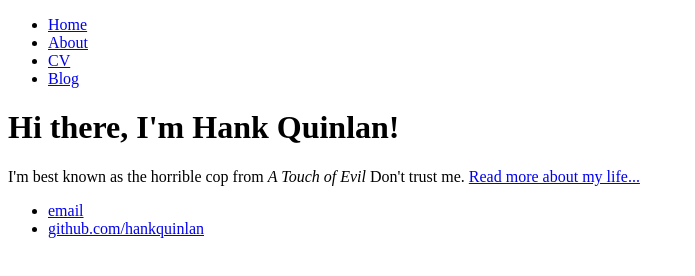
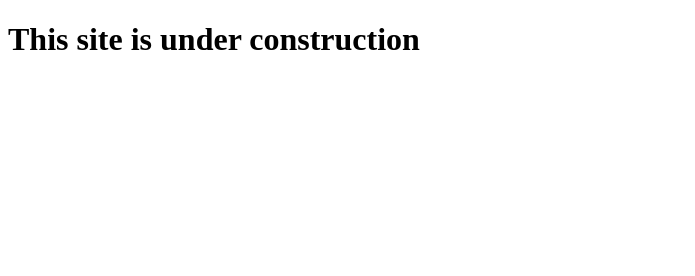
Before and after one commit to ibtgraydon/ibtgraydon.github.io, a plain HTML site: page index.html in a window 1280 px wide. Shown: the whole page, without its empty margins (0-695 px from the left). Drawn offline with Linux system fonts and the light colour scheme.

Commit message:
Update index.html

```diff
--- a/index.html
+++ b/index.html
@@ -4,25 +4,6 @@
 		<title>Hank Quinlan, Horrible Cop</title>
 	</head>
 	<body>
-		<nav>
-    		<ul>
-        		<li><a href="/">Home</a></li>
-	        	<li><a href="/about">About</a></li>
-        		<li><a href="/cv">CV</a></li>
-        		<li><a href="/blog">Blog</a></li>
-    		</ul>
-		</nav>
-		<div class="container">
-    		<div class="blurb">
-        		<h1>Hi there, I'm Hank Quinlan!</h1>
-				<p>I'm best known as the horrible cop from <em>A Touch of Evil</em> Don't trust me. <a href="/about">Read more about my life...</a></p>
-    		</div><!-- /.blurb -->
-		</div><!-- /.container -->
-		<footer>
-    		<ul>
-        		<li><a href="mailto:hankquinlanhub@gmail.com">email</a></li>
-        		<li><a href="https://github.com/hankquinlan">github.com/hankquinlan</a></li>
-			</ul>
-		</footer>
+		<h1> This site is under construction </h1>
 	</body>
 </html>
```
